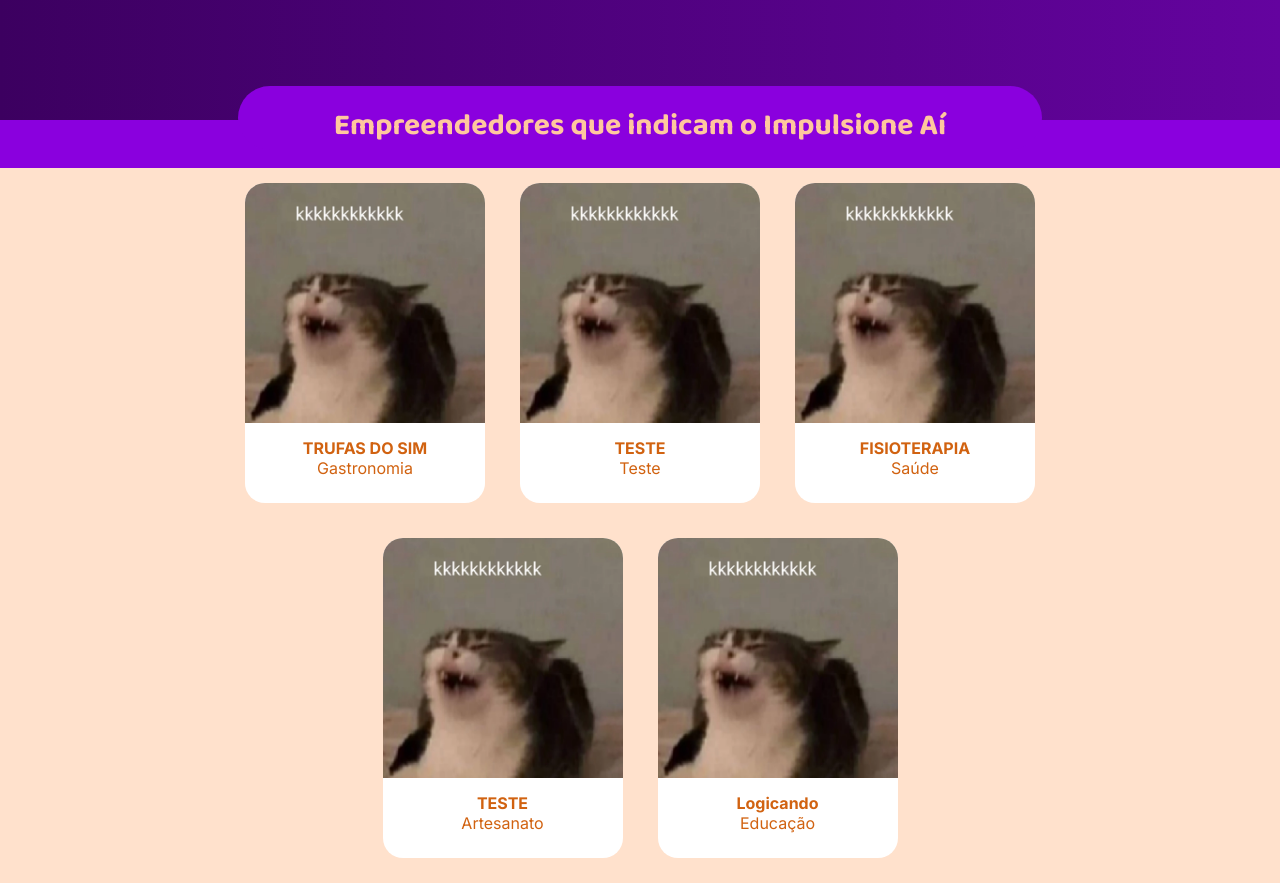
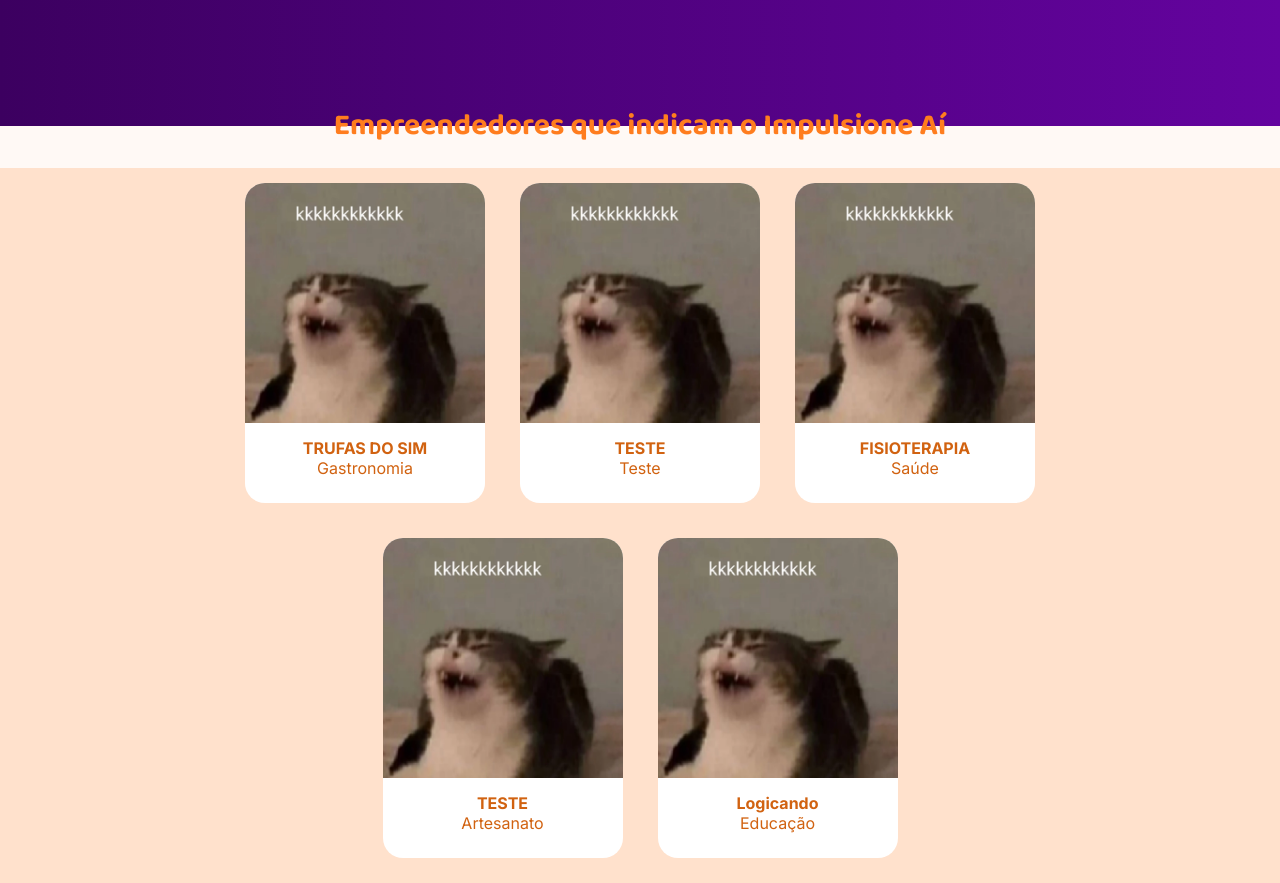
Before and after one commit to Rarissak/impulsioneAi, a React (Vite) app: page /areaParceiro in a window 1280 px wide. Shown: the part 1038-1921 px from the top of the page. Built offline with nearby package versions, Linux system fonts and the light colour scheme.

Commit message:
edit feat: adição de id como entrada de variavel para estilizar os componentes

```diff
--- a/src/components/boxInfo/boxInfo.css
+++ b/src/components/boxInfo/boxInfo.css
@@ -1,5 +1,5 @@
-#titleBox {
-    background-color: #8A00DE;
+/*Titulo do Box e suas variações*/
+.titleBox {
     padding-left: 6rem;
     padding-right: 6rem;
     border-radius: 40px;
@@ -7,18 +7,24 @@
     text-align: center;
     z-index: 1;
 }
+#titleBoxLaranja{ background-color: #FFE1CC; }
+#titleBoxRoxo{ background-color: #8A00DE; }
 
-#titleBox h1{
-    /* color: #FFC79E; */
+/*H1 do Titulo do Box e suas variações*/
+.titleBox h1{
     font-size: 30px;
 }
+#titleBoxLaranja h1{ color: #8A00DE !important; }
+#titleBoxRoxo h1{ color: #FFC79E !important; }
 
-#divisor {
-    /* background-color: #8A00DE; */
+/*Divisor e suas variações*/
+.divisor {
     padding-top: 3rem;
     width: 100%;
     margin-top: -30px;
 }
+#divisorRoxo { background-color: #8A00DE; }
+#divisorLaranja { background-color: #FFE1CC; }
 
 /* #boxPrincipal {
     background-color: #8A00DE;
--- a/src/components/boxInfo/boxInfo.jsx
+++ b/src/components/boxInfo/boxInfo.jsx
@@ -5,13 +5,13 @@ import '../../index.css';
 // import PuzzleIcon from '../../assets/puzzleIcon.svg';
 // import Informations from '../informations/informations.jsx';
 
-function BoxInfo({title}) {
+function BoxInfo({title, idBox, idDivisor}) {
     return(
         <section>
-            <div id="titleBox" className='titleBoxLaranja titleBoxRoxo'>
-                <h1 className="title" id="titulo">{title}</h1>
+            <div className="titleBox" id={idBox}>
+                <h1 className="title">{title}</h1>
             </div>
-            <div id="divisor"></div>
+            <div className='divisor' id={idDivisor}></div>
         </section>
     )
 }
```
